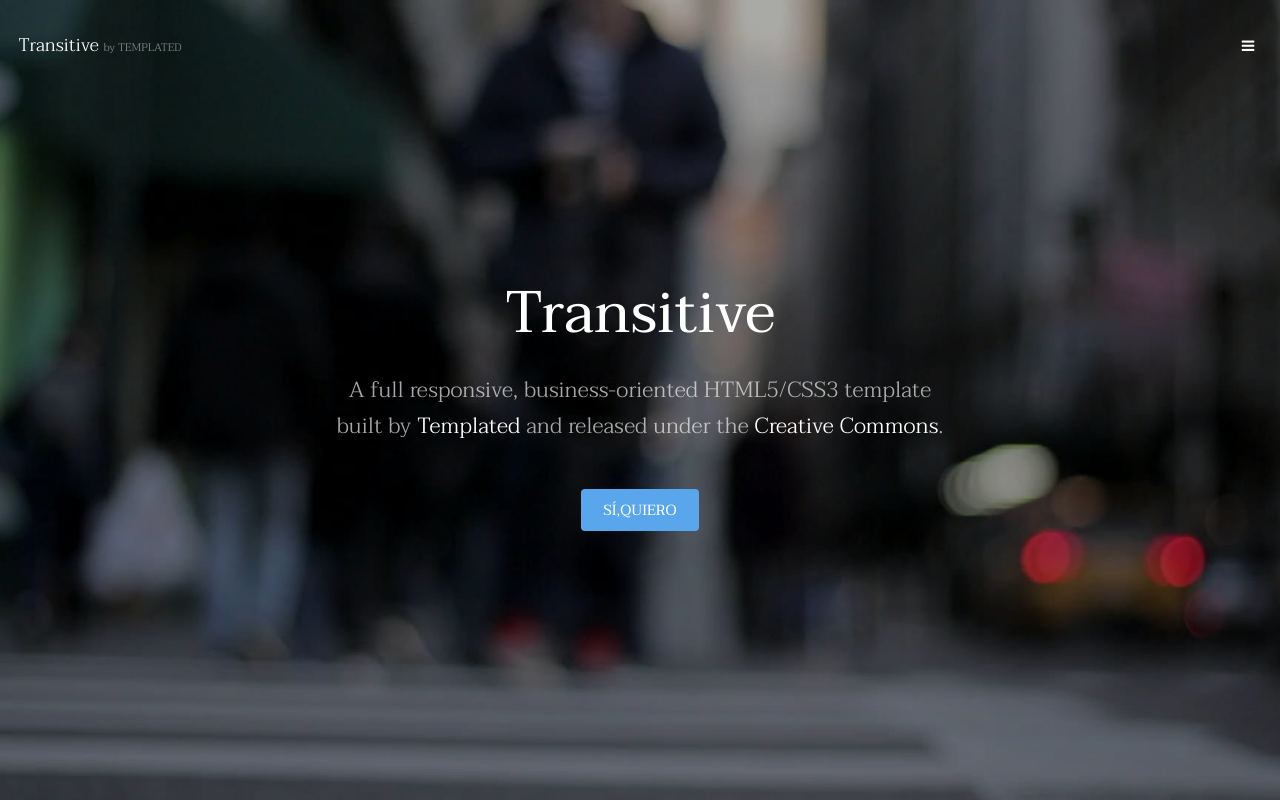
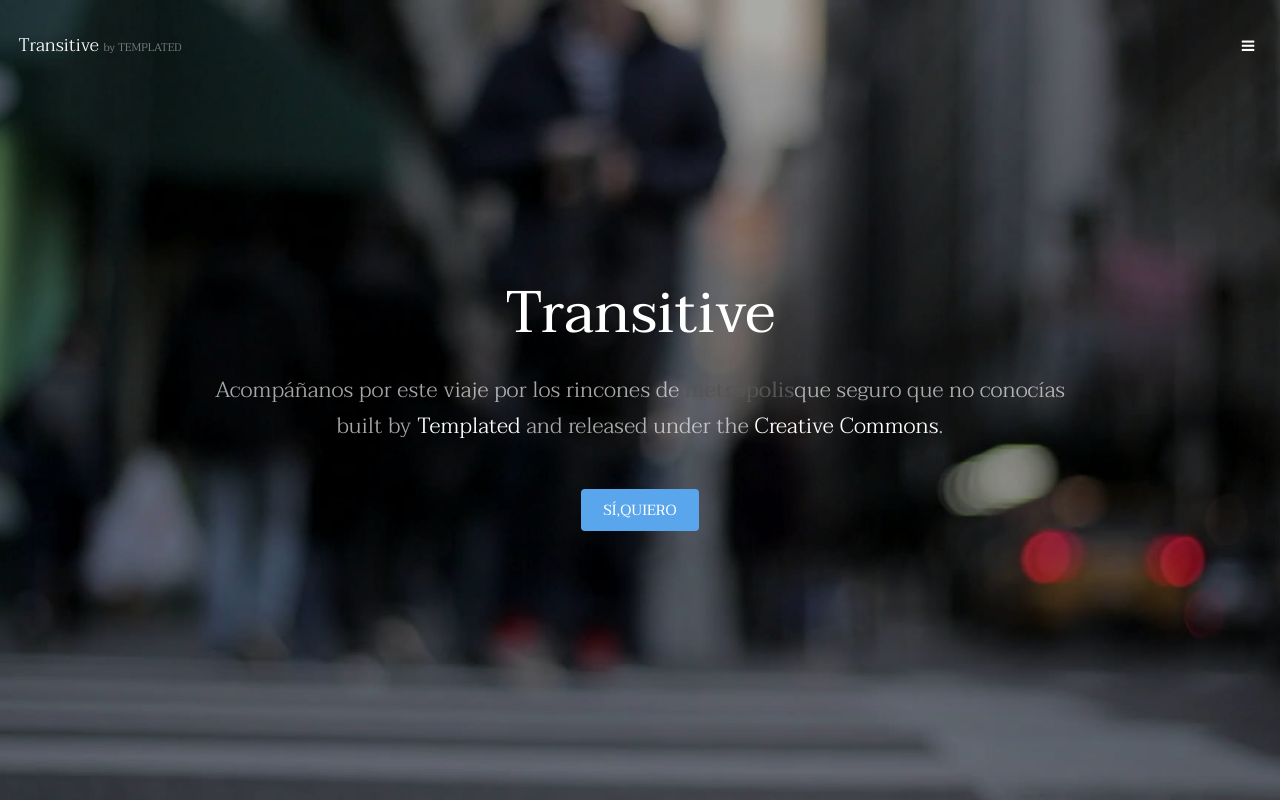
Before and after one commit to juaninovestrand-create/github.com-JUANRIVERA-REP_04_METROPOLITA, a plain HTML site: page index.html in a window 1280 px wide. Shown: the top 800 px of the page. Drawn offline with Linux system fonts and the light colour scheme.

Commit message:
cambio h1

```diff
--- a/index.html
+++ b/index.html
@@ -37,7 +37,7 @@
 			<section id="banner" data-video="images/banner">
 				<div class="inner">
 					<h1>Transitive</h1>
-					<p>A full responsive, business-oriented HTML5/CSS3 template<br />
+					<p>Acompáñanos por este viaje por los rincones de <b>metrópolis</b>que seguro que no conocías  <br />
 					built by <a href="https://templated.co/">Templated</a> and released under the <a href="https://templated.co/license">Creative Commons</a>.</p>
 					<a href="#one" class="button special scrolly">Sí,quiero</a>
 				</div>
```
